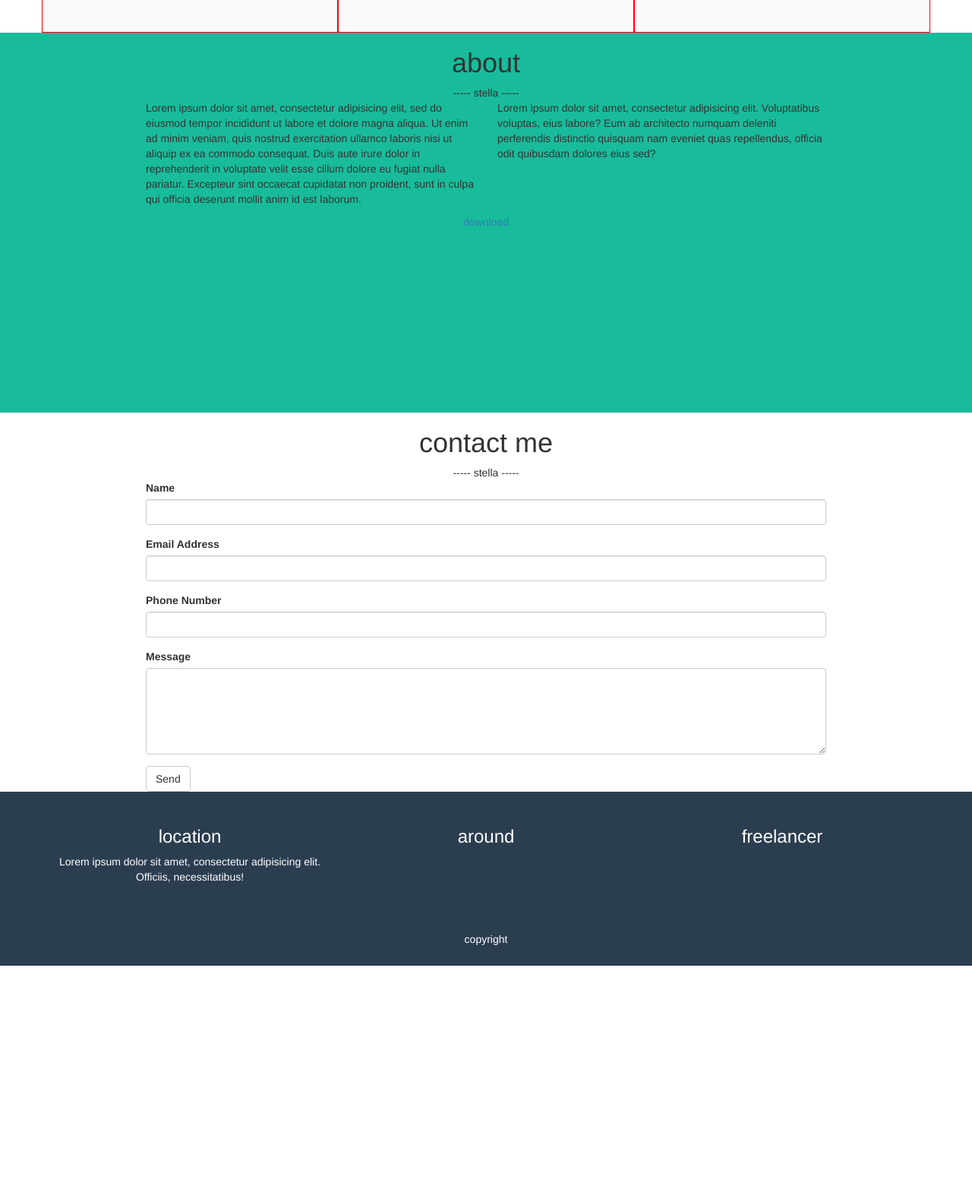
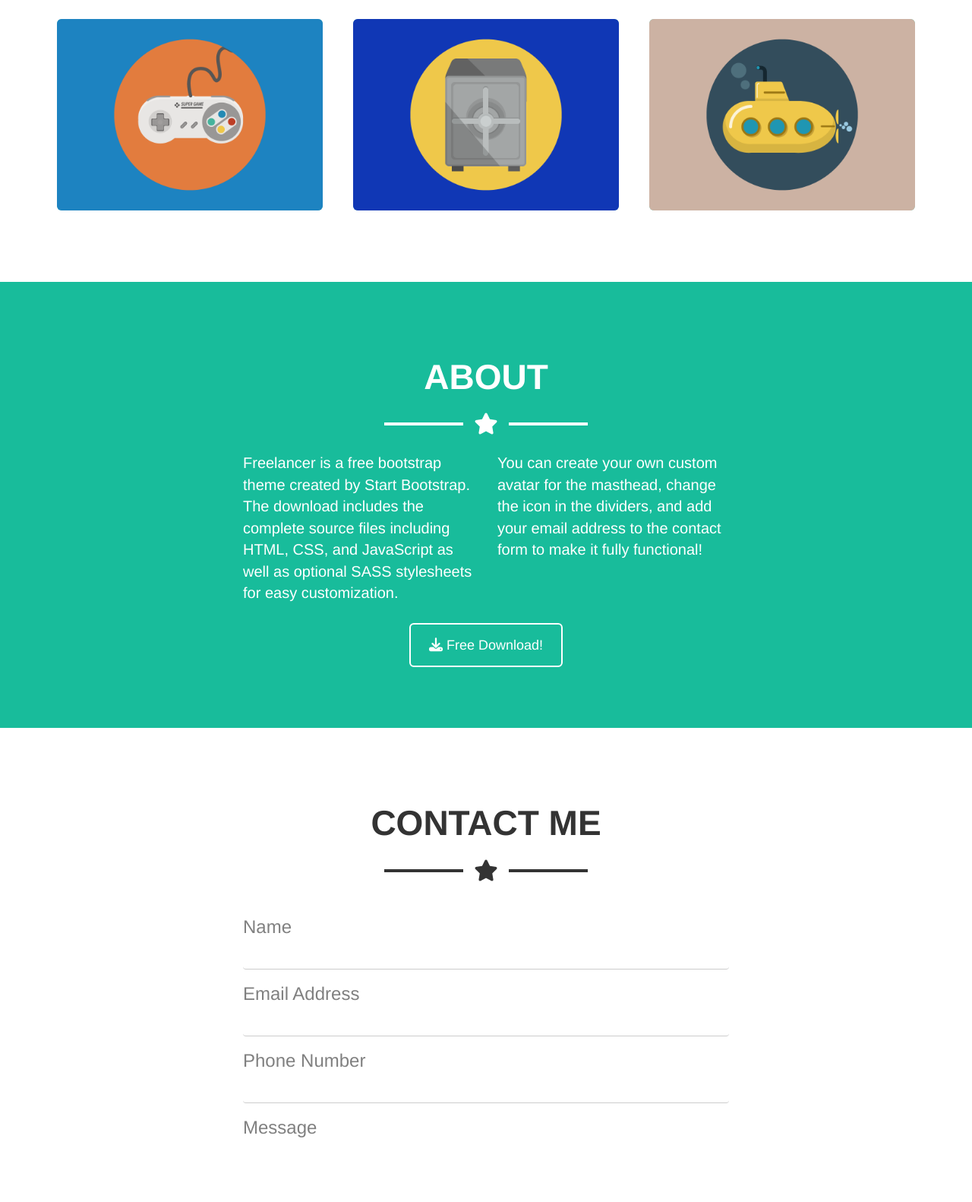
Before and after one commit to AndreaGaggia/html-css-bootstrap-freelancer, a plain HTML site: page index.html in a window 1280 px wide. Shown: the part 1218-2800 px from the top of the page at 76% size. Before the commit the page ends 2489 px from the top, so only its background shows below. Drawn offline with nearby package versions, Linux system fonts and the light colour scheme.

Commit message:
Almost complete. Some problems to fix.

```diff
--- a/css/style.css
+++ b/css/style.css
@@ -1,48 +1,148 @@
+body {
+  padding-top: 93px;
+}
+
+.decor {
+  margin: 15px 0;
+}
+.decor > * {
+  vertical-align: middle;
+}
+.decor hr {
+  display: inline-block;
+  width: 100px;
+  border: 2px solid;
+}
+.decor i {
+  font-size: 28px;
+  padding: 0 10px;
+}
+
 /* utility */
-.container_70 {
-  width: 70%;
+.container_50 {
+  width: 50%;
   margin: 0 auto;
 }
-.pos_rel {
-  position: relative;
+.py_15 {
+  padding-top: 15px;
+  padding-bottom: 15px;
 }
-.center_xy {
-  position: absolute;
-  top: 50%;
-  left: 50%;
-  transform: translate(-50%, -50%);
+.py_30 {
+  padding-top: 30px;
+  padding-bottom: 30px;
+}
+.py_80 {
+  padding-top: 80px;
+  padding-bottom: 80px;
+}
+.section_title {
+  font-size: 46px;
+  font-weight: bold;
+  text-transform: uppercase;
+}
+.my_20 {
+  margin-top: 20px;
+  margin-bottom: 20px;
 }
 
 /* header */
 
 /* nav */
-nav, .top_footer, .bottom_footer {
+nav {
   background-color: #2B3E50;
   color: #fff;
-  padding: 2% 0;
+  padding: 30px 0;
+  line-height: 28px;
 }
 nav .right_menu {
   /* qui bisogna far apparire l'icona bars in modalità phone */
 }
 
+nav a {
+  color: #fff;
+  text-transform: uppercase;
+  font-weight: bold;
+}
+nav .left_item > a {
+  font-size: 2.8rem;
+}
+nav .right_menu > a {
+  font-size: 1.6rem;
+  margin-right: 40px;
+}
+
+
 /* banner */
 .banner, #about {
-  height: 500px;
   background-color: #18BC9B;
+  color: #fff;
+}
+
+.banner_content > img {
+  width: 250px;
+}
+
+.banner_content > h1 {
+  font-size: 64px;
+  font-weight: bold;
+}
+
+.banner_content > h3 {
+  font-weight: 400;
 }
 
 /* portfolio */
-#portfolio .col-lg-4 {
-  height: 300px;
-  background-color: #fafafa;
-  border: 1px solid red;
-  padding: 2%;
+#portfolio .pf_item {
+  height: 280px;
+  position: relative;
+}
+
+#portfolio div.layover {
+  width: 350px;
+  height: 252px;
+  border-radius: 6px;
+  background-color: #18bc9b94;
+  position: absolute;
+  top: 50%;
+  left: 50%;
+  transform: translate(-50%, -50%);
+  z-index: 1;
+}
+
+#portfolio div.layover > span {
+  color: #fff;
+  font-size: 6rem;
+  position: absolute;
+  top: 50%;
+  left: 50%;
+  transform: translate(-50%, -50%);
+  z-index: 2;
+}
+
+#portfolio img {
+  width: 350px;
+  height: 252px;
+  position: absolute;
+  top: 0;
+  left: 0;
+  z-index: 3;
+}
+
+#portfolio img:hover #portfolio div.layover > span {
+  z-index: 3;
+}
+#portfolio img:hover #portfolio div.layover {
+  z-index: 2;
+}
+#portfolio img:hover {
+  z-index: 1;
 }
 
 @media screen and (max-width: 767px) {
   nav .right_menu a {
     display: none;
   }
+  /* hamburger che compare per schermi mobile */
   nav .right_menu::after {
     font-family: "Font Awesome 5 Free";
     content: "\f0c9";
@@ -55,3 +155,82 @@ nav .right_menu {
     border-radius: 3px;
   }
 }
+
+/* about */
+
+.btn_dlf {
+  background-color: transparent;
+  border: 2px solid #fff;
+  color: #fff;
+  padding: 15px 24px;
+  margin-top: 15px;
+}
+button.btn_dlf:hover {
+  color: #000;
+  border-color: #fff;
+  background-color: #fff;
+}
+
+#about p {
+  font-size: 20px;
+}
+
+/* contact me */
+
+#contact_me label {
+  font-size: 24px;
+  font-weight: 400;
+  color: grey;
+}
+
+#contact_me button {
+  color: #fff;
+  font-size: 18px;
+  padding: 15px 24px;
+  background-color: #18BC9B;
+}
+
+form .form-group > input, form .form-group > textarea {
+  border-top: none;
+  border-left: none;
+  border-right: none;
+  box-shadow: none;
+}
+
+/* footer */
+
+.top_footer, .bottom_footer {
+  background-color: #2B3E50;
+  color: #fff;
+}
+
+/* top_footer */
+.top_footer h3 {
+  font-size: 2.8rem;
+  text-transform: uppercase;
+  margin: 0 0 20px;
+}
+
+.top_footer p {
+  font-size: 21px;
+}
+
+.top_footer i {
+  width: 54px;
+  font-size: 2rem;
+  border: 2px solid;
+  padding: 15px;
+  border-radius: 50%;
+  margin: 0 4px;
+}
+
+.top_footer p > a {
+  color: #18BC9B;
+}
+
+.bottom_footer {
+  background-color: #1a252f;
+}
+.bottom_footer span {
+  font-size: 13px;
+}
--- a/index.html
+++ b/index.html
@@ -5,19 +5,19 @@
     <meta name="viewport" content="width=device-width, initial-scale=1.0">
     <meta http-equiv="X-UA-Compatible" content="ie=edge">
     <title>start bootstrap</title>
-    <link rel="stylesheet" href="css/style.css">
     <!-- link bootstrap sotto -->
     <link rel="stylesheet" href="https://stackpath.bootstrapcdn.com/bootstrap/3.4.1/css/bootstrap.min.css" integrity="sha384-HSMxcRTRxnN+Bdg0JdbxYKrThecOKuH5zCYotlSAcp1+c8xmyTe9GYg1l9a69psu" crossorigin="anonymous">
+    <link rel="stylesheet" href="css/style.css">
     <script src="https://kit.fontawesome.com/18d55e17ca.js" crossorigin="anonymous"></script>
   </head>
   <body>
-
+    <!-- #site_header -->
     <header id="site_header">
       <!-- navbar header top -->
-      <nav>
+      <nav class="navbar-fixed-top">
         <div class="container">
           <div class="row">
-            <div class="col-lg-6 col-md-6 col-sm-6 col-xs-6">
+            <div class="left_item col-lg-6 col-md-6 col-sm-6 col-xs-6">
               <a href="#">start bootstrap</a>
             </div>
             <div class="right_menu text-right col-lg-6 col-md-6 col-sm-6 col-xs-6">
@@ -29,73 +29,120 @@
         </div>
       </nav>
       <!-- banner -->
-      <div class="banner pos_rel">
-        <div class="banner_content text-center center_xy">
-          <img src="" alt="icona ragazzo sorridente">
-          <h1>start</h1>
-          <div class="decor">----- stella -----</div>
-          <h3>graphic artist - other - other</h3>
+      <div class="banner py_80">
+        <div class="container">
+          <div class="row banner_content col-lg-12 col-md-12 col-sm-12 text-center">
+            <img src="img/avataaars.svg" alt="icona ragazzo sorridente">
+            <h1 class="text-uppercase">start bootstrap</h1>
+            <div class="decor">
+              <hr>
+              <i class="fas fa-star"></i>
+              <hr>
+            </div>
+            <h3 class="text-capitalize">graphic artist - web designer - illustrator</h3>
+          </div>
         </div>
       </div>
     </header>
     <!-- /#site_header -->
 
+    <!-- #site_main -->
     <main id="site_main">
-
       <!-- portfolio -->
-      <section id="portfolio">
+      <section id="portfolio" class="py_80">
         <div class="container">
           <div class="row">
             <div class="col-lg-12 col-md-12 col-sm-12 text-center">
-              <h1>portfolio</h1>
-              <div class="decor">----- stella -----</div>
+              <h1 class="section_title">portfolio</h1>
+              <div class="decor">
+                <hr>
+                <i class="fas fa-star"></i>
+                <hr>
+              </div>
             </div>
           </div>
           <div class="row text-center">
-            <div class="col-lg-4 col-md-6 col-sm-12">1</div>
-            <div class="col-lg-4 col-md-6 col-sm-12">2</div>
-            <div class="col-lg-4 col-md-6 col-sm-12">3</div>
-            <div class="col-lg-4 col-md-6 col-sm-12">4</div>
-            <div class="col-lg-4 col-md-6 col-sm-12">5</div>
-            <div class="col-lg-4 col-md-6 col-sm-12">6</div>
+            <div class="pf_item col-lg-4 col-md-6 col-sm-12 py_15">
+              <div class="layover">
+                <img src="img/pf_cabin.png" class="img-rounded">
+                <span class="glyphicon glyphicon-plus" aria-hidden="true"></span>
+              </div>
+            </div>
+            <div class="pf_item col-lg-4 col-md-6 col-sm-12 py_15">
+              <div class="layover">
+                <img src="img/pf_cake.png" class="img-rounded">
+                <span class="glyphicon glyphicon-plus" aria-hidden="true"></span>
+              </div>
+            </div>
+            <div class="pf_item col-lg-4 col-md-6 col-sm-12 py_15">
+              <div class="layover">
+                <img src="img/pf_circus.png" class="img-rounded">
+                <span class="glyphicon glyphicon-plus" aria-hidden="true"></span>
+              </div>
+            </div>
+            <div class="pf_item col-lg-4 col-md-6 col-sm-12 py_15">
+              <div class="layover">
+                <img src="img/pf_game.png" class="img-rounded">
+                <span class="glyphicon glyphicon-plus" aria-hidden="true"></span>
+              </div>
+            </div>
+            <div class="pf_item col-lg-4 col-md-6 col-sm-12 py_15">
+              <div class="layover">
+                <img src="img/pf_safe.png" class="img-rounded">
+                <span class="glyphicon glyphicon-plus" aria-hidden="true"></span>
+              </div>
+            </div>
+            <div class="pf_item col-lg-4 col-md-6 col-sm-12 py_15">
+              <div class="layover">
+                <img src="img/pf_submarine.png" class="img-rounded">
+                <span class="glyphicon glyphicon-plus" aria-hidden="true"></span>
+              </div>
+            </div>
           </div>
         </div>
       </section>
-
       <!-- about -->
-      <section id="about">
-        <div class="container_70">
+      <section id="about" class="py_80">
+        <div class="container_50">
           <div class="row">
             <div class="col-lg-12 col-md-12 col-sm-12 text-center">
-              <h1>about</h1>
-              <div class="decor">----- stella -----</div>
+              <h1 class="section_title">about</h1>
+              <div class="decor">
+                <hr>
+                <i class="fas fa-star"></i>
+                <hr>
+              </div>
             </div>
           </div>
           <div class="row">
             <div class="col-lg-6 col-md-6 col-sm-12">
-              <p>Lorem ipsum dolor sit amet, consectetur adipisicing elit, sed do eiusmod tempor incididunt ut labore et dolore magna aliqua. Ut enim ad minim veniam, quis nostrud exercitation ullamco laboris nisi ut aliquip ex ea commodo consequat. Duis aute irure dolor in reprehenderit in voluptate velit esse cillum dolore eu fugiat nulla pariatur. Excepteur sint occaecat cupidatat non proident, sunt in culpa qui officia deserunt mollit anim id est laborum.</p>
+              <p>Freelancer is a free bootstrap theme created by Start Bootstrap. The download includes the complete source files including HTML, CSS, and JavaScript as well as optional SASS stylesheets for easy customization.</p>
             </div>
             <div class="col-lg-6 col-md-6 col-sm-12">
-              <p>Lorem ipsum dolor sit amet, consectetur adipisicing elit. Voluptatibus voluptas, eius labore? Eum ab architecto numquam deleniti perferendis distinctio quisquam nam eveniet quas repellendus, officia odit quibusdam dolores eius sed?</p>
+              <p>You can create your own custom avatar for the masthead, change the icon in the dividers, and add your email address to the contact form to make it fully functional!</p>
             </div>
           </div>
           <div class="row">
             <div class="col-lg-12 col-md-12 col-sm-12 text-center">
-              <a href="#">download</a>
+              <button type="button" class="btn btn-default btn-lg btn_dlf"><i class="fas fa-download"></i> Free Download!</button>
             </div>
           </div>
         </div>
       </section>
       <!-- contact me -->
-      <section id="contact me">
-        <div class="container_70">
+      <section id="contact_me" class="py_80">
+        <div class="container_50">
           <div class="row">
             <div class="col-lg-12 col-md-12 col-sm-12 text-center">
-              <h1>contact me</h1>
-              <div class="decor">----- stella -----</div>
+              <h1 class="section_title">contact me</h1>
+              <div class="decor">
+                <hr>
+                <i class="fas fa-star"></i>
+                <hr>
+              </div>
             </div>
           </div>
-          <form>
+          <form class="my_20">
             <div class="form-group">
               <label for="user_name">Name</label>
               <input type="text" class="form-control" id="user_name">
@@ -112,35 +159,46 @@
               <label for="user_message">Message</label>
               <textarea class="form-control" id="user_message" rows="5"></textarea>
             </div>
-            <button type="submit" class="btn btn-default">Send</button>
+            <button type="submit" class="btn btn-lg">Send</button>
           </form>
         </div>
       </section>
     </main>
     <!-- /#site_main -->
 
+    <!-- #site_footer -->
     <footer id="site_footer">
-      <div class="top_footer">
+      <div class="top_footer py_80">
         <div class="container">
           <div class="row text-center">
             <div class="col-lg-4 col-md-4">
               <h3>location</h3>
-              <p>Lorem ipsum dolor sit amet, consectetur adipisicing elit. Officiis, necessitatibus!</p>
+              <p>
+                2215 John Daniel Drive<br>
+                Clark, MO 65243
+              </p>
             </div>
             <div class="col-lg-4 col-md-4">
-              <h3>around</h3>
+              <h3>around the web</h3>
+              <i class="fab fa-facebook-f"></i>
+              <i class="fab fa-twitter"></i>
+              <i class="fab fa-linkedin-in"></i>
+              <i class="fas fa-globe"></i>
             </div>
             <div class="col-lg-4 col-md-4">
               <h3>freelancer</h3>
+              <p>
+                Freelance is a free to use, MIT licensed Bootstrap theme created by <a href="#">Start Bootstrap</a>.
+              </p>
             </div>
           </div>
         </div>
       </div>
-      <div class="bottom_footer">
+      <div class="bottom_footer py_30">
         <div class="container">
           <div class="row text-center">
             <div class="col-lg-12 col-md-12 col-sm-12">
-              <span>copyright</span>
+              <span>Copyright &copy; Your Website 2020</span>
             </div>
           </div>
         </div>
```
Also changed, not shown: img/avataaars.svg (added), img/bootstrap-social-logo.png (added), img/oyster.png (added), img/pf_cabin.png (added), img/pf_cake.png (added), img/pf_circus.png (added), img/pf_game.png (added), img/pf_safe.png (added), img/pf_submarine.png (added), img/plus.svg (added). Lines whose indentation alone changed are shown as unchanged.
